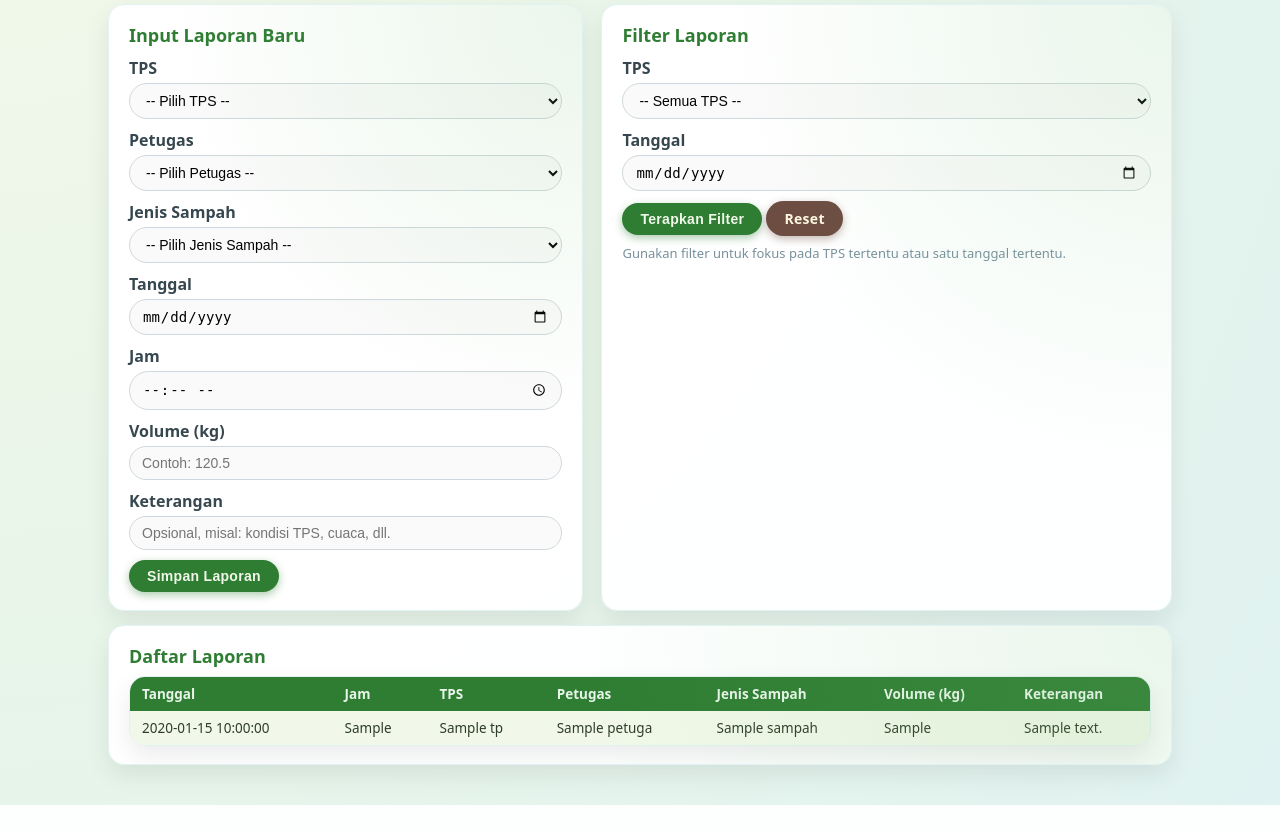
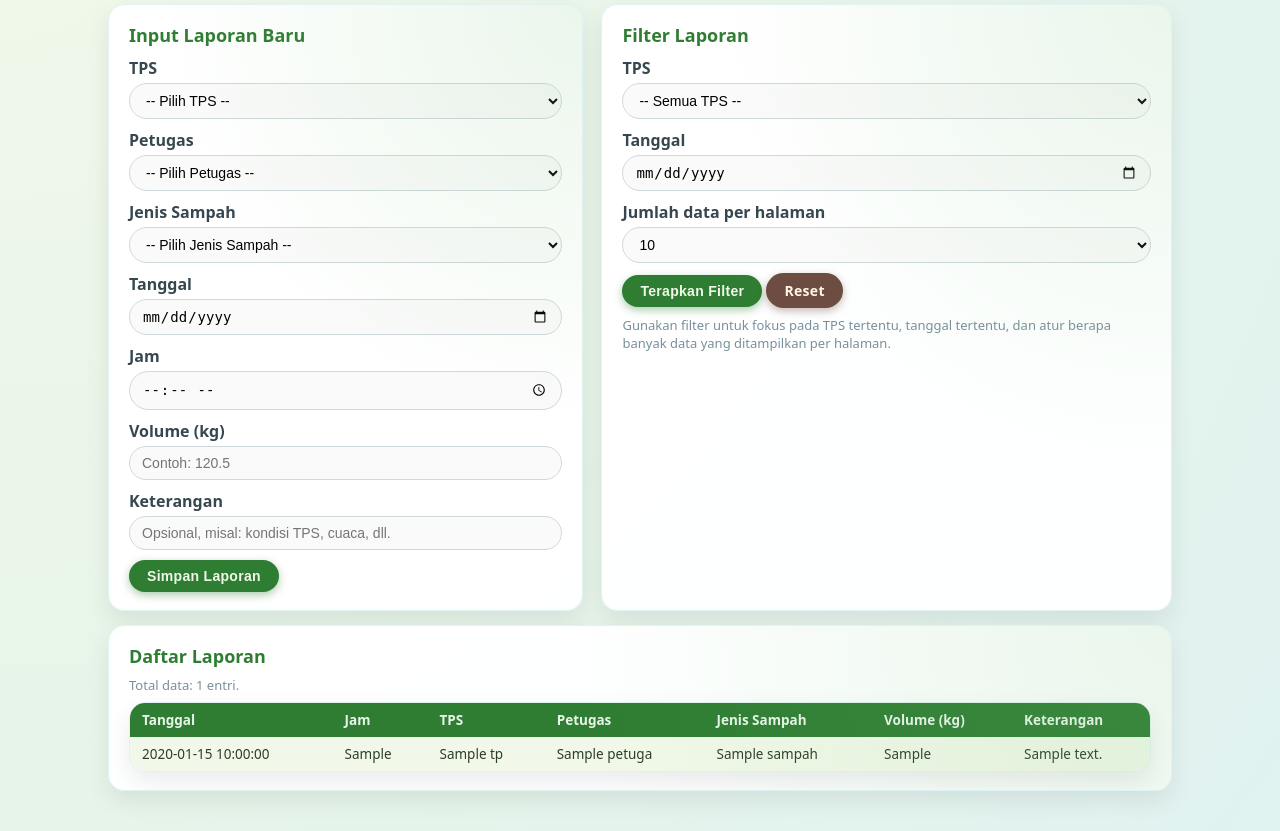
Before and after one commit to SI-Pijar/ProjekAkhir-SBD, a PHP site: page /laporan.php in a window 1280 px wide. Shown: the part 142-973 px from the top of the page. Before the commit the page ends 947 px from the top, so only its background shows below. Run offline with PHP 8.4, Linux system fonts and the light colour scheme; the visitor is signed in with stand-in values (Sample User, id 1); tables that the repository leaves empty or names only in its code hold one stand-in row (values such as "Sample post").

Commit message:
Update laporan.php

```diff
--- a/laporan.php
+++ b/laporan.php
@@ -5,19 +5,16 @@ ini_set('display_errors', 1);
 session_start();
 include 'config.php';
 
-// ADMIN dan PETUGAS harus login dulu
+// hanya ADMIN dan PETUGAS yang boleh akses
 if (!isset($_SESSION['role'])) {
     header("Location: login.php");
     exit;
 }
 
-// amankan data session
 $username = $_SESSION['username'] ?? '';
 $role     = $_SESSION['role'] ?? '';
 
-// =========================
 // 1. PROSES SIMPAN LAPORAN
-// =========================
 if (isset($_POST['simpan'])) {
     $id_tps     = $_POST['id_tps'];
     $id_petugas = $_POST['id_petugas'];
@@ -34,24 +31,66 @@ if (isset($_POST['simpan'])) {
 
     mysqli_query($conn, $sql_insert);
 
-    // setelah simpan, reload halaman
     header("Location: laporan.php");
     exit;
 }
 
-// =========================
-// 2. AMBIL DATA MASTER UNTUK DROPDOWN INPUT
-// =========================
+// 2. DATA MASTER UNTUK FORM INPUT
 $tps_res     = mysqli_query($conn, "SELECT * FROM tps WHERE status = 'AKTIF' ORDER BY nama_tps");
 $petugas_res = mysqli_query($conn, "SELECT * FROM petugas ORDER BY nama_petugas");
 $jenis_res   = mysqli_query($conn, "SELECT * FROM jenis_sampah ORDER BY nama_jenis");
 
-// =========================
-// 3. FILTER DATA LAPORAN
-// =========================
-$filter_tps = isset($_GET['id_tps']) ? $_GET['id_tps'] : '';
-$filter_tgl = isset($_GET['tanggal']) ? $_GET['tanggal'] : '';
+// 3. FILTER + PAGINATION
+$filter_tps = isset($_GET['id_tps'])   ? $_GET['id_tps']   : '';
+$filter_tgl = isset($_GET['tanggal'])  ? $_GET['tanggal']  : '';
+$per_page   = isset($_GET['per_page']) ? (int)$_GET['per_page'] : 10;
+$page       = isset($_GET['page'])     ? (int)$_GET['page']     : 1;
 
+$allowed_per_page = [10, 50, 100];
+if (!in_array($per_page, $allowed_per_page)) {
+    $per_page = 10;
+}
+if ($page < 1) {
+    $page = 1;
+}
+
+//query dasar
+$sql_base = "
+    FROM laporan_harian lh
+    JOIN tps         ON lh.id_tps = tps.id_tps
+    JOIN petugas     ON lh.id_petugas = petugas.id_petugas
+    JOIN jenis_sampah ON lh.id_jenis = jenis_sampah.id_jenis
+    WHERE 1=1
+";
+
+if ($filter_tps != '') {
+    $sql_base .= " AND lh.id_tps = " . intval($filter_tps);
+}
+
+if ($filter_tgl != '') {
+    $tgl_safe = mysqli_real_escape_string($conn, $filter_tgl);
+    $sql_base .= " AND lh.tanggal = '$tgl_safe'";
+}
+
+//Hitung total baris untuk pagination
+$sql_count   = "SELECT COUNT(*) AS total " . $sql_base;
+$count_res   = mysqli_query($conn, $sql_count);
+$total_rows  = 0;
+$total_pages = 1;
+
+if ($count_res) {
+    $row_count  = mysqli_fetch_assoc($count_res);
+    $total_rows = (int)$row_count['total'];
+    $total_pages = max(1, ceil($total_rows / $per_page));
+}
+
+if ($page > $total_pages) {
+    $page = $total_pages;
+}
+
+$offset = ($page - 1) * $per_page;
+
+//Query ambil data dengan LIMIT
 $sql_laporan = "
     SELECT
         lh.id_laporan,
@@ -62,25 +101,13 @@ $sql_laporan = "
         jenis_sampah.nama_jenis,
         lh.volume_kg,
         lh.keterangan
-    FROM laporan_harian lh
-    JOIN tps ON lh.id_tps = tps.id_tps
-    JOIN petugas ON lh.id_petugas = petugas.id_petugas
-    JOIN jenis_sampah ON lh.id_jenis = jenis_sampah.id_jenis
-    WHERE 1=1
+    " . $sql_base . "
+    ORDER BY lh.tanggal DESC, lh.jam DESC
+    LIMIT $per_page OFFSET $offset
 ";
 
-if ($filter_tps != '') {
-    $sql_laporan .= " AND lh.id_tps = " . intval($filter_tps);
-}
+$laporan_res    = mysqli_query($conn, $sql_laporan);
 
-if ($filter_tgl != '') {
-    $tgl_safe = mysqli_real_escape_string($conn, $filter_tgl);
-    $sql_laporan .= " AND lh.tanggal = '$tgl_safe'";
-}
-
-$sql_laporan .= " ORDER BY lh.tanggal DESC, lh.jam DESC";
-
-$laporan_res    = mysqli_query($conn, $sql_laporan);
 // query terpisah untuk dropdown filter TPS
 $tps_filter_res = mysqli_query($conn, "SELECT * FROM tps ORDER BY nama_tps");
 ?>
@@ -196,13 +223,21 @@ $tps_filter_res = mysqli_query($conn, "SELECT * FROM tps ORDER BY nama_tps");
                     </p>
                     <p>
                         <label>Tanggal</label>
-                        <input type="date" name="tanggal" value="<?php echo $filter_tgl; ?>">
+                        <input type="date" name="tanggal" value="<?php echo htmlspecialchars($filter_tgl); ?>">
+                    </p>
+                    <p>
+                        <label>Jumlah data per halaman</label>
+                        <select name="per_page">
+                            <option value="10"  <?php echo ($per_page == 10  ? 'selected' : ''); ?>>10</option>
+                            <option value="50"  <?php echo ($per_page == 50  ? 'selected' : ''); ?>>50</option>
+                            <option value="100" <?php echo ($per_page == 100 ? 'selected' : ''); ?>>100</option>
+                        </select>
                     </p>
                     <button type="submit">Terapkan Filter</button>
                     <a href="laporan.php" class="btn btn-secondary">Reset</a>
                 </form>
                 <p class="text-muted" style="margin-top:8px;">
-                    Gunakan filter untuk fokus pada TPS tertentu atau satu tanggal tertentu.
+                    Gunakan filter untuk fokus pada TPS tertentu, tanggal tertentu, dan atur berapa banyak data yang ditampilkan per halaman.
                 </p>
             </div>
         </div>
@@ -210,6 +245,9 @@ $tps_filter_res = mysqli_query($conn, "SELECT * FROM tps ORDER BY nama_tps");
         <!-- TABEL LAPORAN -->
         <div class="card" style="margin-top:14px;">
             <h2>Daftar Laporan</h2>
+            <p class="text-muted" style="margin-top:4px;">
+                Total data: <?php echo $total_rows; ?> entri.
+            </p>
             <div class="table-wrapper" style="margin-top:8px;">
                 <table>
                     <tr>
@@ -240,6 +278,51 @@ $tps_filter_res = mysqli_query($conn, "SELECT * FROM tps ORDER BY nama_tps");
                     ?>
                 </table>
             </div>
+
+            <?php
+            // 4. PAGINATION (MAKS 5 NOMOR)
+            if ($total_pages > 1) {
+
+                $qs = [];
+                if ($filter_tps != '') {
+                    $qs[] = "id_tps=" . urlencode($filter_tps);
+                }
+                if ($filter_tgl != '') {
+                    $qs[] = "tanggal=" . urlencode($filter_tgl);
+                }
+                $qs[] = "per_page=" . $per_page;
+                $base_qs = implode('&', $qs);
+
+                $start = max(1, $page - 2);
+                $end   = min($total_pages, $page + 2);
+
+                if ($end - $start < 4) {
+                    if ($start == 1) {
+                        $end = min(5, $total_pages);
+                    } elseif ($end == $total_pages) {
+                        $start = max(1, $total_pages - 4);
+                    }
+                }
+                ?>
+                <div class="pagination">
+                    <span>Halaman:</span>
+
+                    <?php if ($page > 1) { ?>
+                        <a class="page-link" href="laporan.php?<?php echo $base_qs; ?>&page=<?php echo $page - 1; ?>">&laquo;</a>
+                    <?php } ?>
+
+                    <?php for ($i = $start; $i <= $end; $i++) { ?>
+                        <a class="page-link <?php echo ($i == $page ? 'active' : ''); ?>"
+                           href="laporan.php?<?php echo $base_qs; ?>&page=<?php echo $i; ?>">
+                            <?php echo $i; ?>
+                        </a>
+                    <?php } ?>
+
+                    <?php if ($page < $total_pages) { ?>
+                        <a class="page-link" href="laporan.php?<?php echo $base_qs; ?>&page=<?php echo $page + 1; ?>">&raquo;</a>
+                    <?php } ?>
+                </div>
+            <?php } ?>
         </div>
     </div>
 </body>
```
